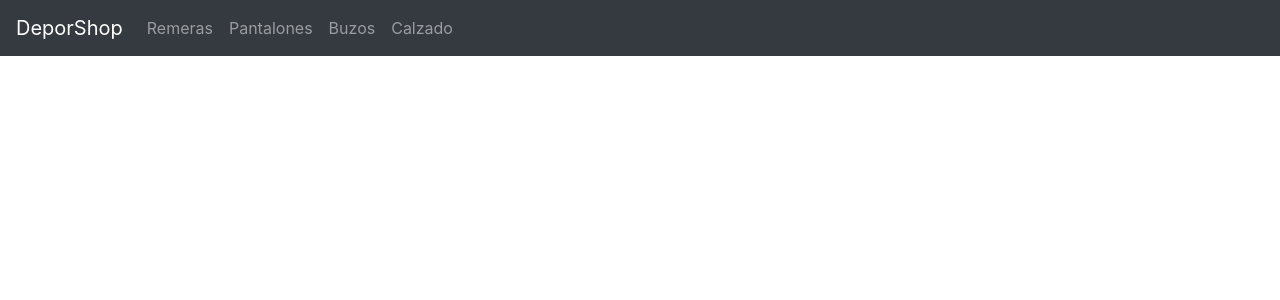
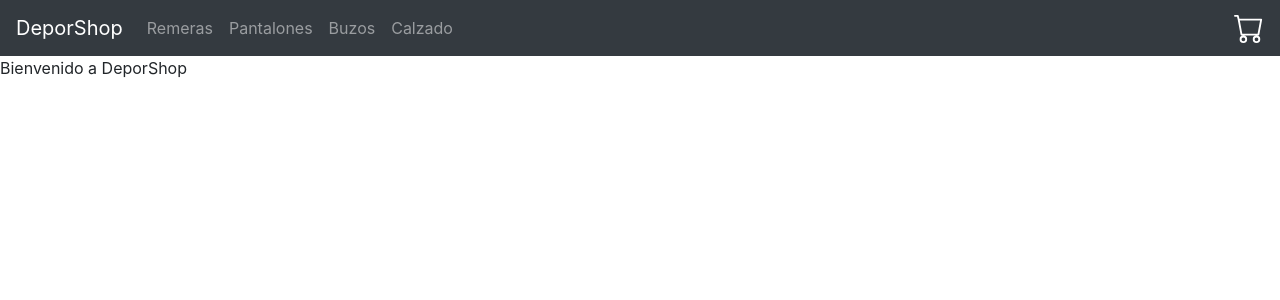
Before and after one commit to andresmellimaci/deporshop-Mellimaci, a React (Create React App) app: page / in a window 1280 px wide. Shown: the top 300 px of the page. Built offline with nearby package versions, Linux system fonts and the light colour scheme.

Commit message:
Se agregan componentes: ItemListContainer y CartWidget

```diff
--- a/package.json
+++ b/package.json
@@ -9,6 +9,7 @@
     "bootstrap": "^4.6.0",
     "react": "^17.0.2",
     "react-bootstrap": "^1.6.0",
+    "react-bootstrap-icons": "^1.5.0",
     "react-dom": "^17.0.2",
     "react-scripts": "4.0.3",
     "web-vitals": "^1.1.2"
--- a/public/index.html
+++ b/public/index.html
@@ -17,7 +17,7 @@
       integrity="sha384-B0vP5xmATw1+K9KRQjQERJvTumQW0nPEzvF6L/Z6nronJ3oUOFUFpCjEUQouq2+l"
       crossorigin="anonymous"
     />
-    <title>React App</title>
+    <title>DeporShop - Tienda de Deportes</title>
   </head>
   <body>
     <noscript>You need to enable JavaScript to run this app.</noscript>
--- a/src/App.js
+++ b/src/App.js
@@ -1,4 +1,5 @@
 import React from "react";
+import { ItemListContainer } from "./components/ItemListContainer.js";
 // import { ListaProductos } from "./components/ListaProductos.js";
 import { NavBar } from "./components/NavBar.js";
 
@@ -6,6 +7,7 @@ function App() {
   return (
     <div>
       <NavBar />
+      <ItemListContainer greeting="Bienvenido a DeporShop" />
     </div>
   );
 }
--- /dev/null
+++ b/src/components/CartWidget.js
@@ -0,0 +1,10 @@
+import React from 'react'
+import { Cart } from 'react-bootstrap-icons';
+
+export const CartWidget = () => {
+    return (
+        <div>
+            <Cart color="white" size={30}/>
+        </div>
+    )
+}
--- /dev/null
+++ b/src/components/ItemListContainer.js
@@ -0,0 +1,9 @@
+import React from 'react'
+
+export const ItemListContainer = ({ greeting }) => {
+    return (
+        <div>
+            <p>{ greeting }</p>
+        </div>
+    )
+}
--- a/src/components/NavBar.js
+++ b/src/components/NavBar.js
@@ -1,17 +1,24 @@
 import React from "react";
-import { Nav, Navbar } from "react-bootstrap";
+import { Nav, Navbar, Form } from "react-bootstrap";
+import { CartWidget } from "./CartWidget";
 
 export const NavBar = () => {
   return (
     <>
-      <Navbar bg="dark" variant="dark">
+      <Navbar bg="dark" variant="dark" expand="lg">
         <Navbar.Brand href="#home">DeporShop</Navbar.Brand>
+        <Navbar.Toggle aria-controls="basic-navbar-nav" />
+        <Navbar.Collapse id="basic-navbar-nav">
           <Nav className="mr-auto">
             <Nav.Link href="#remeras">Remeras</Nav.Link>
             <Nav.Link href="#pantalones">Pantalones</Nav.Link>
             <Nav.Link href="#buzos">Buzos</Nav.Link>
             <Nav.Link href="#calzado">Calzado</Nav.Link>
           </Nav>
+          <Form inline>
+            <CartWidget />
+          </Form>
+        </Navbar.Collapse>
       </Navbar>
     </>
   );
```
Also changed, not shown: 20 other files (tests, documents, lock files or other folders). Lines whose indentation alone changed are shown as unchanged.
